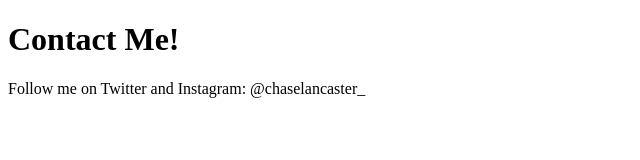
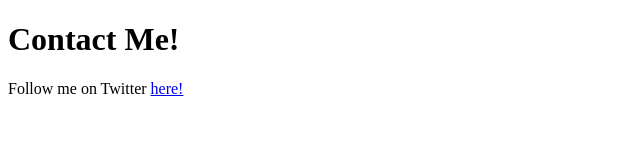
Before and after one commit to chaselancaster/gatsby-practice, a Gatsby site: page /contact in a window 1280 px wide. Shown: the whole page, without its empty margins (0-640 px from the left). Built offline with nearby package versions, Linux system fonts and the light colour scheme; Gatsby itself is replaced by a stand-in of ours.

Commit message:
add links to about and contact

```diff
--- a/src/pages/about.js
+++ b/src/pages/about.js
@@ -1,10 +1,12 @@
 import React from 'react'
+import { Link } from 'gatsby'
 
 export const AboutPage = () => {
     return (
         <div>
             <h1>About Me</h1>
             <p>I am a software engineer with a passion for photo/video creation and a huge past in music.</p>
+            <p><Link to='/contact'>Want to work with me? Reach out.</Link></p>
         </div>
     )
 }
--- a/src/pages/contact.js
+++ b/src/pages/contact.js
@@ -4,7 +4,7 @@
     return (
         <div>
             <h1>Contact Me!</h1>
-            <p>Follow me on Twitter and Instagram: @chaselancaster_</p>
+            <p>Follow me on Twitter <a href='https://twitter.com/chaselancaster_' target='_blank'>here!</a></p>
         </div>
     )
 }
```
